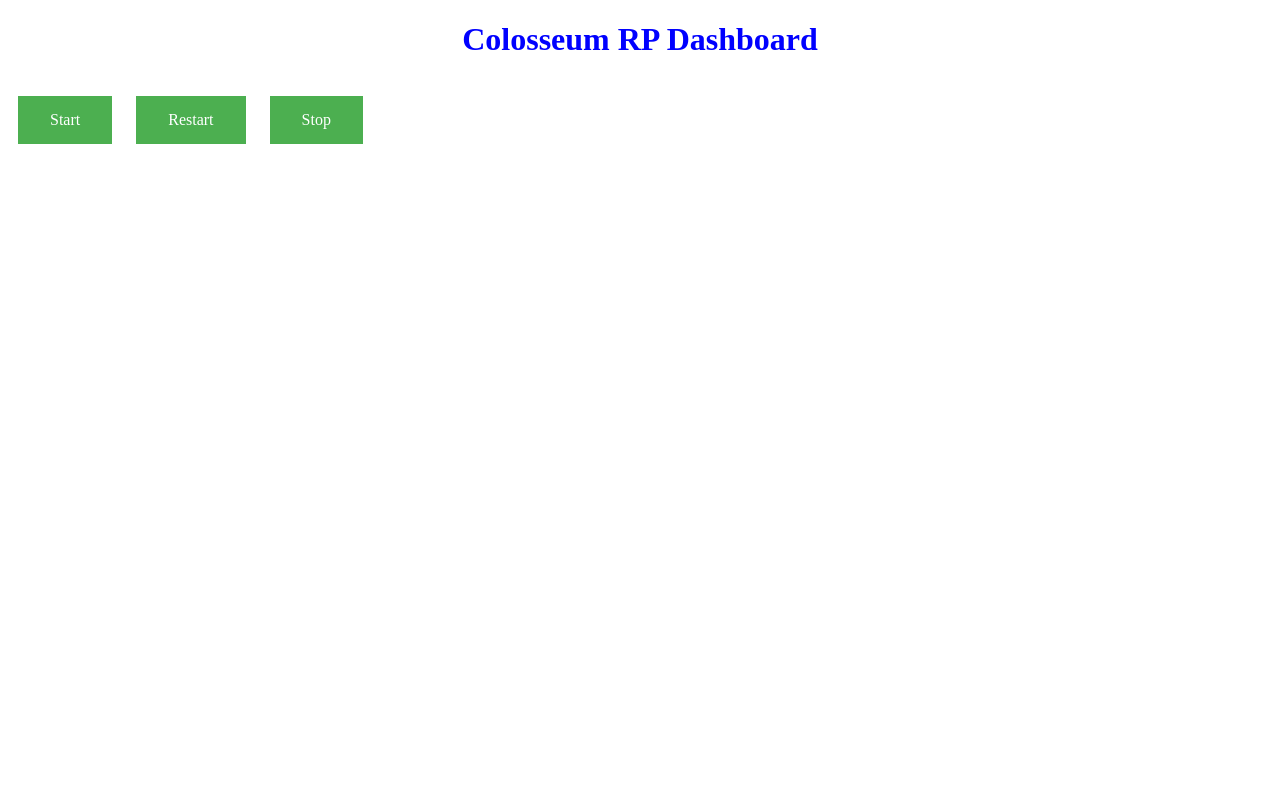
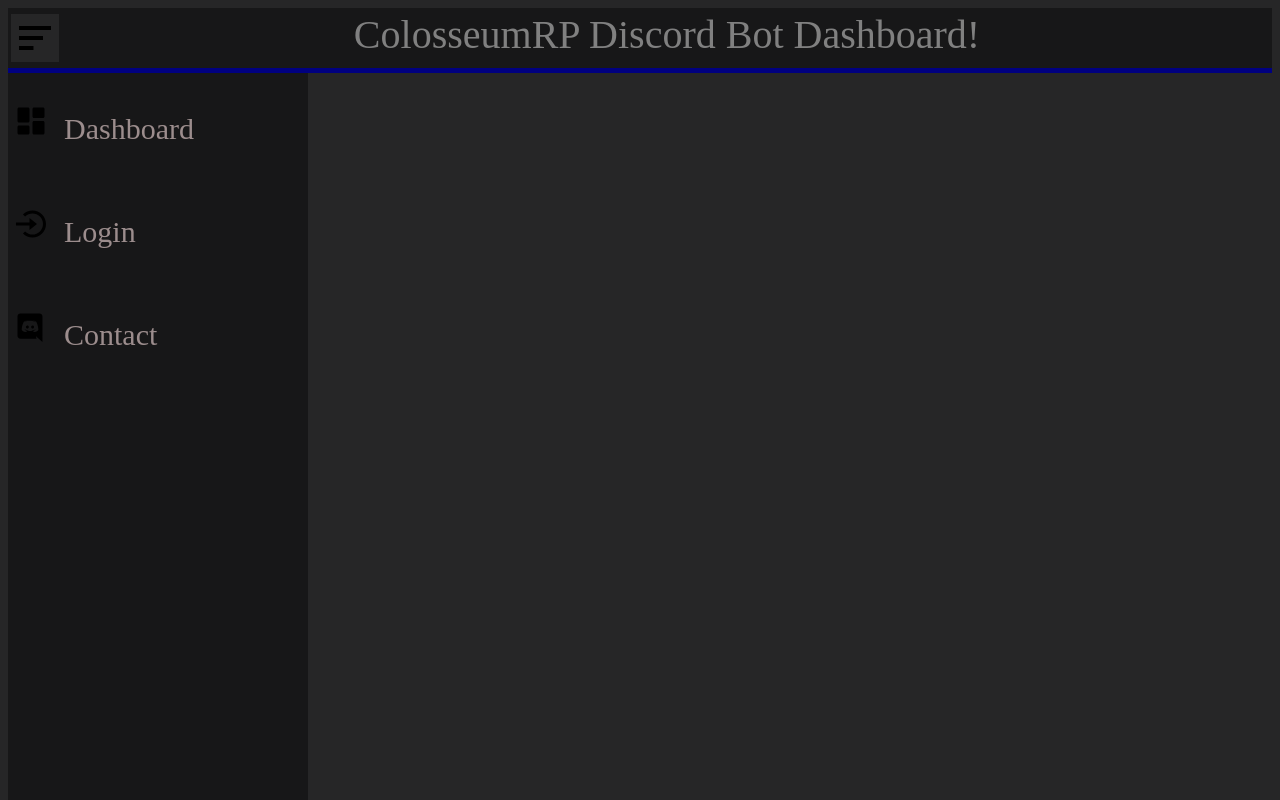
Before and after one commit to MariusLindegard/Test-site, a plain HTML site: page index.html in a window 1280 px wide. Shown: the top 800 px of the page. Drawn offline with Linux system fonts and the light colour scheme.

Commit message:
Decent dashboard

```diff
--- a/design/syle.css
+++ b/design/syle.css
@@ -1,15 +1,50 @@
-.button {
-    background-color: #4CAF50; /* Green */
-    border: none;
-    color: white;
-    padding: 15px 32px;
-    text-align: center;
-    text-decoration: none;
-    display: inline-block;
-    margin-inline: 10px;
+* {
+    background-color: #262627;
+}
+
+.burgerIcon {
+    margin: 3px;
+    float: left;
+}
+
+.burgerIcon:hover {
+    cursor: pointer;
 }
 
 .title {
+    background-color: #171718;
+    color: gray;
     text-align: center;
-    color: blue;
+    padding-top: 3px;
+    padding-bottom: 10px;
+    font-size: 40px;
 }
+
+.embedColor {
+    background-color: navy;
+    padding-bottom: 5px;
+}
+
+.dropDownMenu {
+    background-color: #171718;
+    width: 300px;
+    height: 100vh;
+}
+
+.sideMenuItem {
+    display: block;
+    width: 300px;
+    background-color: #171718;
+    text-decoration: none;
+    padding-top: 10%;
+    padding-bottom: 10%;
+    text-align: left;
+    color: rgb(156, 141, 141);
+    font-size: 30px;
+}
+
+.sideMenuIcon {
+    background-color: #171718;
+    padding-right: 5%;
+    padding-left: 5px;
+}
--- a/index.html
+++ b/index.html
@@ -3,14 +3,19 @@
 <head>
     <meta charset="UTF-8">
     <meta name="viewport" content="width=device-width, initial-scale=1.0">
-    <script src="script/index.js"></script>
     <link rel="stylesheet" href="design/syle.css">
     <title>Colosseum RP Bot Dashboard</title>
 </head>
 <body>
-    <h1 class="title">Colosseum RP Dashboard</h1>
-    <p id="startButton" class="button">Start</p>
-    <p class="button">Restart</p>
-    <p class="button">Stop</p>
+    <div class="title">ColosseumRP Discord Bot Dashboard!<img src="icons/burgerMenu.svg" class="burgerIcon"></div>
+    <div class="embedColor"></div>
+    <div>
+        <div class="dropDownMenu">
+            <a href="sites/dashboard.html" class="sideMenuItem"><img src="icons/dashboard.svg" class="sideMenuIcon">Dashboard</a>
+            <a href="sites/login.html" class="sideMenuItem"><img src="icons/login.svg" class="sideMenuIcon">Login</a>
+            <a href="https://www.colosrp.no" class="sideMenuItem"><img src="icons/discord.svg" class="sideMenuIcon">Contact</p>
+        </div>
+    </div>
+    <script src="script/index.js"></script>
 </body>
 </html>
--- a/script/index.js
+++ b/script/index.js
@@ -1,9 +1,10 @@
 console.log("Hello World!")
 
-var startButton = document.getElementById("startButton")
+var expandButton = document.querySelector(".burgerIcon")
 
-console.log(startButton)
+// console.log(startButton)
 
-startButton.onclick = function() {
+expandButton.onclick = function() {
     console.log("pressed")
+
 }
```
Also changed, not shown: sites/dashboard.html (added, +16 -0 lines), sites/login.html (added, +14 -0 lines), icons/burgerMenu.svg (added), icons/dashboard.svg (added), icons/discord.svg (added), icons/login.svg (added).
